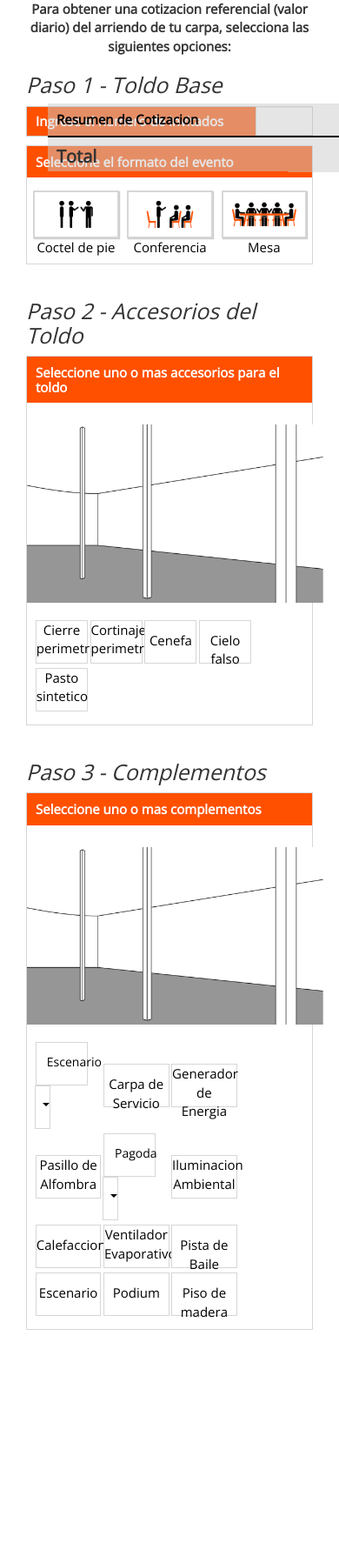
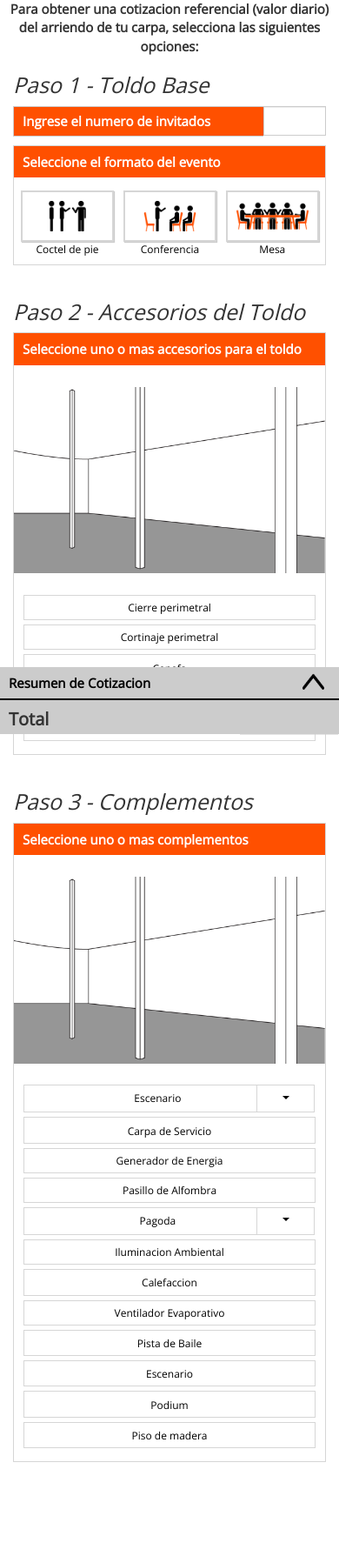
Before and after one commit to jovicon/Steward-Carpas, a PHP site: page / in a window 390 px wide. Shown: the whole page at 87% size. Before the commit the page ends 1529 px from the top, so only its background shows below. Run offline with PHP 8.4, Linux system fonts and the light colour scheme.

Commit message:
update 15/04/2017

```diff
--- a/css/paso1.css
+++ b/css/paso1.css
@@ -57,3 +57,15 @@ div.button_1 {
   background-color: rgba(204,204,204,0.5);
   box-shadow: none;
 }
+
+/*
+
+my queries
+
+*/
+
+@media (max-width:991px){
+  .button_1 > label {
+    font-size: 1.2rem;
+  }
+}
--- a/css/paso2.css
+++ b/css/paso2.css
@@ -10,7 +10,7 @@
 .img-paso2 {
   position:absolute;
   display:none;
-  width:86.4%;
+  width:calc(100% - 31.7px);
   z-index: 50;
 }
 
@@ -64,6 +64,13 @@ label {
   display: inline-block;
 }
 
+/*
+
+my queries
+
+*/
+
+/* margin para texto de botones */
 @media (min-width:1321px) {
   .esp-margin3 {
     padding-top:1.2rem;
@@ -84,3 +91,37 @@ label {
     display:inline-block;
   }
 }
+
+/* mobile-tablet */
+@media (max-width:991px) {
+  .sel-button {
+    font-size: 1.2rem;
+    padding:0.5rem 0;
+    width:100%;
+    height:auto;
+  }
+
+  /* margen*/
+  .aside-margin {
+    margin-top: 1rem;
+  }
+
+  .esp-margin {
+    padding-top:0;
+  }
+
+  .esp-margin3 {
+    padding-top:0;
+    display:inline-block;
+  }
+
+  .sel-button > span.esp-margin4 {
+    padding-top:0;
+    display:inline-block;
+  }
+
+  .sel-button > span.esp-margin5 {
+    padding-top:0;
+    display:inline-block;
+  }
+}
--- a/css/paso3.css
+++ b/css/paso3.css
@@ -1,4 +1,8 @@
 /* estilos paso 3 */
+
+.global3 {
+  margin-bottom: 10%;
+}
 
 .sel-button-2 {
   width:24.5%;
@@ -10,7 +14,8 @@
 }
 
 .base2 {
-  width:94.85%;
+  width:calc(100% - 31.7px);
+  margin-left:0;
 }
 
 /* editing bootstrap styles */
@@ -92,6 +97,13 @@ ul > li > label:hover {
   box-shadow: none;
 }
 
+/*
+
+my queries
+
+*/
+
+/* margin para texto de botones */
   @media(min-width:1555px) {
     .sel-button-2 > .esp-margin6 {
       display: inline-block;
@@ -119,3 +131,25 @@ ul > li > label:hover {
       padding-top: 1.2rem;
     }
   }
+/* margin para texto de botones */
+
+/* mobile-tablet */
+@media (max-width: 991px){
+  .global3 {
+    margin-bottom: 30%;
+  }
+
+  .sel-button-2 {
+    width:100%;
+  }
+
+  .btn-group > label {
+    height:3.2rem;
+    padding:0;
+    font-size: 1.2rem;
+  }
+
+  .btn-group > label > p {
+    margin-left: 15%;
+  }
+}
--- a/css/queries.css
+++ b/css/queries.css
@@ -1,6 +1,6 @@
 /* my queries */
 
-@media (max-width:768px) {
+@media (max-width:991px) {
   main {
     width:100%;
   }
--- a/css/resumen.css
+++ b/css/resumen.css
@@ -6,14 +6,21 @@
   padding: 0;
   background-color: rgba(204,204,204,0.5);
   position:fixed;
-  z-index:100;
+  z-index:100000;
+}
+
+.resumen-header {
+  border-bottom: solid 1px black;
 }
 
 .sub-resumen {
   width: 100%;
   color:black;
   background-color: transparent;
-  border-bottom: solid 1px black;
+}
+
+.collapse {
+  display: block;
 }
 
 .out-text {
@@ -23,6 +30,25 @@
   background: transparent;
   text-align: center;
   color:#ff5000;
+}
+
+.mobile-button {
+  display: none;
+}
+
+.caret-icon {
+  width:25px;
+  height:25px;
+  background-color: transparent;
+}
+
+.caret-icon-normal {
+  margin-top: 0.8rem;
+}
+
+.caret-icon-inverse {
+  transform: rotate(180deg);
+  margin:0;
 }
 
 .without {
@@ -70,3 +96,45 @@
   height: 4rem;
   background-color: transparent;
 }
+
+/*
+
+my queries
+
+*/
+
+@media (max-width:991px) {
+  /* editando bootstrap */
+
+  .container-fluid {
+    padding-left: 0;
+    padding-right: 0;
+  }
+
+  .resumen {
+    background-color: rgba(204,204,204,1);
+    margin-left: 0;
+    bottom:0;
+  }
+
+  .sub-resumen {
+    width:85%;
+  }
+
+  .collapse {
+    display:none;
+  }
+
+  .mobile-button {
+    display: inline;
+    position:absolute;
+    /*margin-top:0.8rem;*/
+    width:15%;
+    height:auto;
+    right:0;
+    background-color: transparent;
+    outline: none;
+    border:none;
+  }
+
+}
--- a/css/styles.css
+++ b/css/styles.css
@@ -73,3 +73,7 @@ main {
   font-weight: bold;
   font-size: 1.5rem;
 }
+
+.display-off {
+  display:none;
+}
--- a/home.html
+++ b/home.html
@@ -70,14 +70,14 @@
 
               <figure class="figure-margin figure-margin2">
 
-                <img id="img1paso2" class="img-responsive img-paso2" src="img/paso2/1.png" alt="" style="width:94.85%;">
-                <img id="img2paso2" class="img-responsive img-paso2" src="img/paso2/2.png" alt="" style="width:94.85%;">
-                <img id="img3paso2" class="img-responsive img-paso2" src="img/paso2/3.png" alt="" style="width:94.85%;">
-                <img id="img4paso2" class="img-responsive img-paso2" src="img/paso2/4.png" alt="" style="width:94.85%;">
-                <img id="img5paso2" class="img-responsive img-paso2" src="img/paso2/5.png" alt="" style="width:94.85%;">
-                <img id="img6paso2" class="img-responsive img-paso2" src="img/paso2/base.png" alt="" style="width:94.85%;">
+                <img id="img1paso2" class="img-responsive img-paso2" src="img/paso2/1.png" alt="">
+                <img id="img2paso2" class="img-responsive img-paso2" src="img/paso2/2.png" alt="">
+                <img id="img3paso2" class="img-responsive img-paso2" src="img/paso2/3.png" alt="">
+                <img id="img4paso2" class="img-responsive img-paso2" src="img/paso2/4.png" alt="">
+                <img id="img5paso2" class="img-responsive img-paso2" src="img/paso2/5.png" alt="">
+                <img id="img6paso2" class="img-responsive img-paso2" src="img/paso2/base.png" alt="">
                 <img class="img-responsive base base2" src="img/paso2/base.png" alt="">
-                <img class="img-responsive" src="img/paso2/base.png" style="width:94%;" alt="">
+                <img class="img-responsive" src="img/paso2/base.png" style="width:100%;" alt="">
 
               </figure>
 
@@ -105,8 +105,7 @@
           </div>
 
           <!-- paso 3-->
-          <div class="">
-
+          <div class="global3">
 
             <h1 class="title">Paso 3 - Complementos</h1>
 
@@ -115,14 +114,14 @@
                 <h3 class="sub-title">Seleccione uno o mas complementos</h3>
                 <figure class="figure-margin figure-margin2">
 
-                  <img id="img1paso3" class="img-responsive img-paso2" src="img/paso2/2.png" alt="" style="width:94.85%;">
-                  <img id="img2paso3" class="img-responsive img-paso2" src="img/paso2/3.png" alt="" style="width:94.85%;">
-                  <img id="img3paso3" class="img-responsive img-paso2" src="img/paso2/4.png" alt="" style="width:94.85%;">
-                  <img id="img4paso3" class="img-responsive img-paso2" src="img/paso2/5.png" alt="" style="width:94.85%;">
-                  <img id="img5paso3" class="img-responsive img-paso2" src="img/paso2/1.png" alt="" style="width:94.85%;">
-                  <img id="img6paso3" class="img-responsive img-paso2" src="img/paso2/base.png" alt="" style="width:94.85%;">
+                  <img id="img1paso3" class="img-responsive img-paso2" src="img/paso2/2.png" alt="" >
+                  <img id="img2paso3" class="img-responsive img-paso2" src="img/paso2/3.png" alt="" >
+                  <img id="img3paso3" class="img-responsive img-paso2" src="img/paso2/4.png" alt="" >
+                  <img id="img4paso3" class="img-responsive img-paso2" src="img/paso2/5.png" alt="" >
+                  <img id="img5paso3" class="img-responsive img-paso2" src="img/paso2/1.png" alt="" >
+                  <img id="img6paso3" class="img-responsive img-paso2" src="img/paso2/base.png" alt="">
                   <img class="img-responsive base base2" src="img/paso2/base.png" alt="">
-                  <img class="img-responsive" src="img/paso2/base.png" style="width:94%;" alt="">
+                  <img class="img-responsive" src="img/paso2/base.png" style="width:100%;" alt="">
 
                 </figure>
 
@@ -239,12 +238,21 @@
       <!-- resumen de cotizacion -->
       <section class="resumen col-xs-12 col-md-push-7 col-md-3">
 
-        <h3 class="sub-title sub-resumen">Resumen de Cotizacion</h3>
+        <div class="resumen-header">
 
-        <form class="" method="post">
+          <h3 class="sub-title sub-resumen">Resumen de Cotizacion</h3>
+          <button id="mobile-button" class="mobile-button" data-toggle="collapse" data-target="#mobile-menu" aria-expanded="false" type="button" name="button">
+            <img id="icon-down" class="caret-icon caret-icon-normal display-off" src="img/icons/caret-icon.png" alt="">
+            <img id="icon-up" class="caret-icon caret-icon-inverse" src="img/icons/caret-icon.png" alt="">
+          </button>
+
+        </div>
+
+
+        <form class="collapse" method="post" id="mobile-menu" aria-expanded="false">
 
           <!-- resumen paso 1 -->
-          <div class="">
+          <div class="" data-toggle="dropdown-menu" role="menu">
 
             <div id="numeroresu" class="without mitem-resumen">
 
@@ -277,7 +285,7 @@
           </div>
 
           <!-- resumen paso 2 -->
-          <div class="">
+          <div class="" data-toggle="dropdown-menu" role="menu">
 
             <div id="respas21" class="without mitem-resumen">
 
@@ -317,7 +325,7 @@
           </div>
 
           <!-- resumen paso 3 -->
-          <div class="">
+          <div class="" data-toggle="dropdown-menu" role="menu">
 
             <div id="respas31" class="without mitem-resumen">
 
@@ -433,15 +441,15 @@
 
           </div>
 
-          <!-- total -->
-          <div class="mitem-total">
+        </form>
 
-            <h2 class="total-title">Total</h2>
-            <input class="ritem-resumen ritem-total" type="text" name="" readonly="readonly">
+        <!-- total -->
+        <div class="mitem-total">
 
-          </div>
+          <h2 class="total-title">Total</h2>
+          <input class="ritem-resumen ritem-total" type="text" name="" readonly="readonly">
 
-        </form>
+        </div>
 
       </section>
 
--- a/js/scripts.js
+++ b/js/scripts.js
@@ -354,15 +354,29 @@ $( '#check212' ).click(function() {
     }
 });
 
-// uncheck de botones radio
+// funcinamiento de uncheck para botones radio
+
 var era;
+
 var previo=null;
+
 function uncheckRadio(rbutton){
-if(previo &&previo!=rbutton){previo.era=false;}
-if(rbutton.checked==true && rbutton.era==true){rbutton.checked=false;}
-rbutton.era=rbutton.checked;
-previo=rbutton;
+  if(previo &&previo!=rbutton){previo.era=false;}
+    if(rbutton.checked==true && rbutton.era==true){rbutton.checked=false;}
+      rbutton.era=rbutton.checked;
+      previo=rbutton;
 }
+
+// cambio de icono caret up and down
+$("#mobile-button").click(function(){
+  if($("#mobile-menu").attr("aria-expanded") == "true"){
+    $("#icon-up").removeClass("display-off");
+    $("#icon-down").addClass("display-off");
+  } else {
+    $("#icon-up").addClass("display-off");
+    $("#icon-down").removeClass("display-off");
+  }
+});
 
 // total
 
```
Also changed, not shown: img/icons/caret-icon.png (added). Lines whose indentation alone changed are shown as unchanged.
